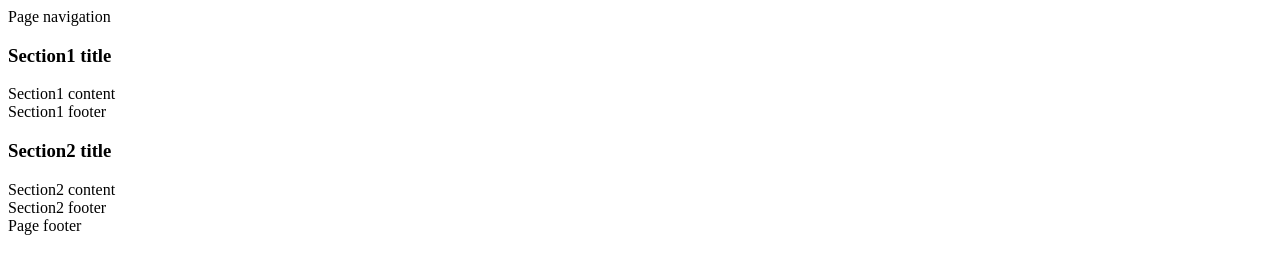
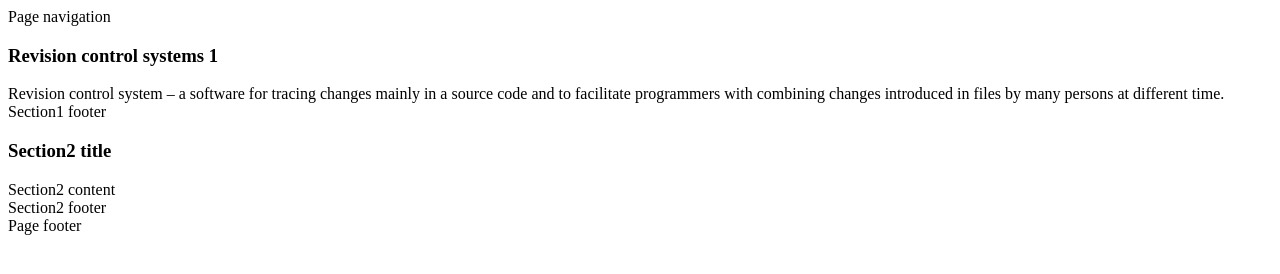
Before and after one commit to amorawsk/html, a plain HTML site: page index.html in a window 1280 px wide. Drawn offline with Linux system fonts and the light colour scheme.

Commit message:
wersja 1.1

```diff
--- a/index.html
+++ b/index.html
@@ -9,10 +9,11 @@
 		</nav>
 		<section id="section1" class="panel panel-default">
 			<div class="panel-heading">
-	    		<h3 class="panel-title">Section1 title</h3>
+	    		<h3 class="panel-title">Revision control systems 1</h3>
 		  	</div>
 	  		<div class="panel-body">
-	    		Section1 content
+				Revision control system – a software for tracing changes mainly in a source code and to facilitate programmers with combining changes introduced in files by many persons at different time.
+
 	  		</div>
 			<footer class="panel-footer">
 				Section1 footer
```
